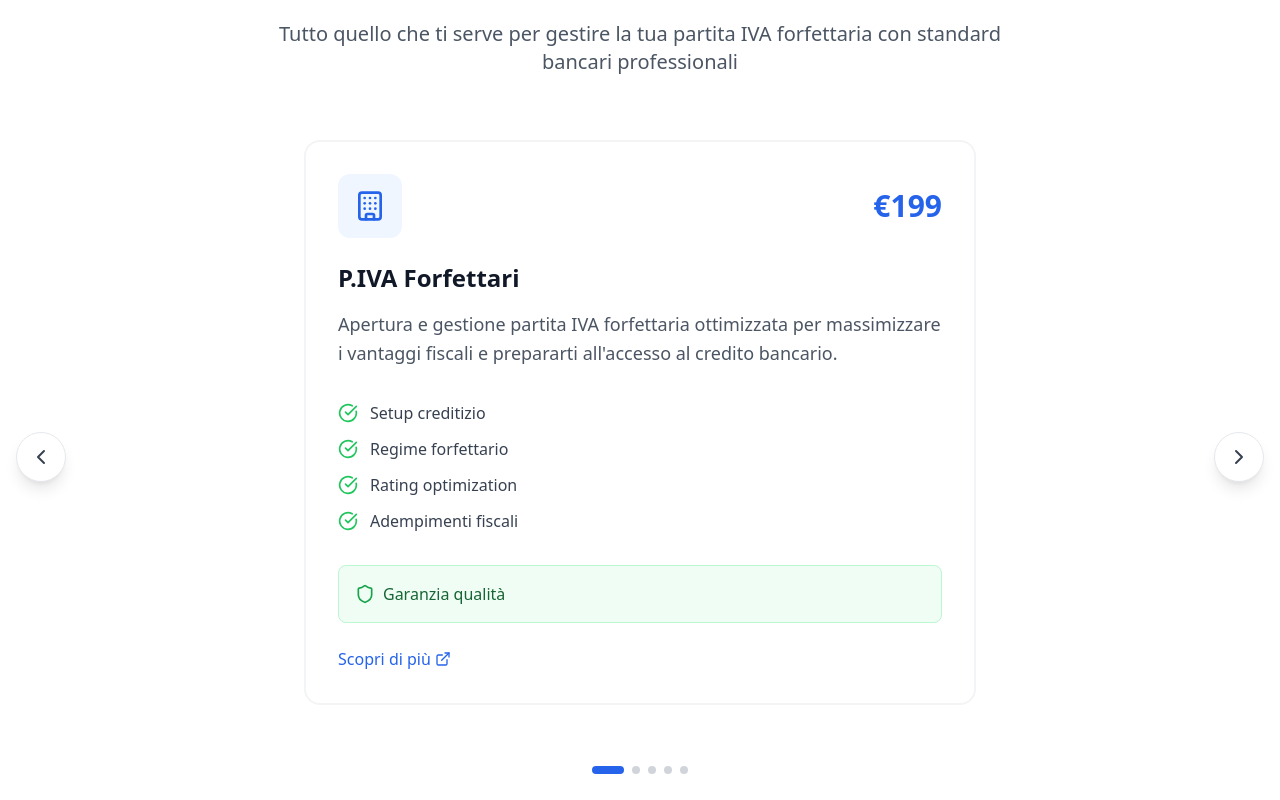
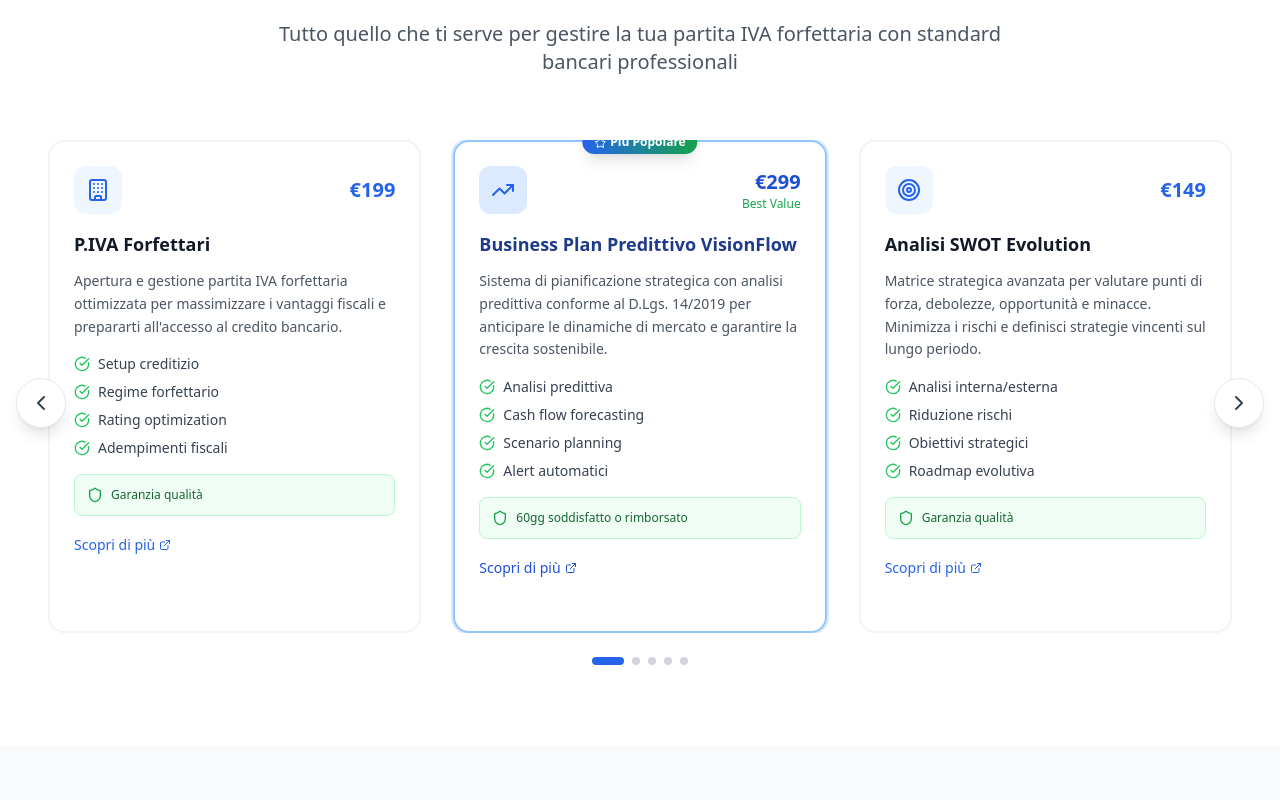
Before and after one commit to lilwesyy/taxflow, a React (Vite) app in the folder frontend/: page / in a window 1280 px wide. Shown: the part 1500-2300 px from the top of the page. Built offline with nearby package versions, Linux system fonts and the light colour scheme; no server answers.

Commit message:
Implement infinite horizontal carousel for services section
- Show 3 services at a time (1 on mobile)
- Infinite scrolling loop effect
- Services repeated 3 times for seamless transition
- Smooth navigation with arrow buttons
- Dot indicators for current position
- Responsive card sizing

```diff
--- a/frontend/src/components/LandingPage.tsx
+++ b/frontend/src/components/LandingPage.tsx
@@ -726,82 +726,84 @@ export default function LandingPage({ onShowLogin, onShowRegister }: LandingPage
             </p>
           </div>
 
-          {/* Carousel Container */}
+          {/* Infinite Carousel Container */}
           <div className="relative">
             {/* Navigation Buttons */}
             <button
-              onClick={() => setCurrentService((prev) => (prev === 0 ? services.length - 1 : prev - 1))}
+              onClick={() => setCurrentService((prev) => prev - 1)}
               className="absolute left-0 top-1/2 -translate-y-1/2 -translate-x-4 z-10 bg-white rounded-full p-3 shadow-lg hover:shadow-xl transition-all duration-200 hover:scale-110 border border-gray-200"
-              aria-label="Servizio precedente"
+              aria-label="Scorri a sinistra"
             >
               <ChevronLeft className="h-6 w-6 text-gray-700" />
             </button>
 
             <button
-              onClick={() => setCurrentService((prev) => (prev === services.length - 1 ? 0 : prev + 1))}
+              onClick={() => setCurrentService((prev) => prev + 1)}
               className="absolute right-0 top-1/2 -translate-y-1/2 translate-x-4 z-10 bg-white rounded-full p-3 shadow-lg hover:shadow-xl transition-all duration-200 hover:scale-110 border border-gray-200"
-              aria-label="Servizio successivo"
+              aria-label="Scorri a destra"
             >
               <ChevronRight className="h-6 w-6 text-gray-700" />
             </button>
 
-            {/* Services Carousel */}
+            {/* Infinite Scrolling Services */}
             <div className="overflow-hidden">
               <div
-                className="flex transition-transform duration-500 ease-in-out"
-                style={{ transform: `translateX(-${currentService * 100}%)` }}
+                className="flex transition-transform duration-500 ease-out"
+                style={{ transform: `translateX(calc(-${(currentService % services.length) * (100 / 3)}% - ${currentService * 2}rem))` }}
               >
-                {services.map((service, index) => {
+                {/* Render services 3 times for infinite effect */}
+                {[...services, ...services, ...services].map((service, index) => {
                   const Icon = service.icon
-                  const isPopular = index === 1 // Second service is most popular
+                  const actualIndex = index % services.length
+                  const isPopular = actualIndex === 1 // Second service is most popular
                   return (
                     <div
                       key={index}
-                      className="w-full flex-shrink-0 px-4"
+                      className="w-full md:w-1/3 flex-shrink-0 px-4"
                     >
                       <div
-                        className={`group bg-white border-2 ${isPopular ? 'border-primary-300 ring-2 ring-primary-100' : 'border-gray-100'} rounded-2xl p-8 hover:border-primary-200 hover:shadow-xl transition-all duration-300 relative max-w-2xl mx-auto`}
+                        className={`group bg-white border-2 ${isPopular ? 'border-primary-300 ring-2 ring-primary-100' : 'border-gray-100'} rounded-2xl p-6 hover:border-primary-200 hover:shadow-xl transition-all duration-300 relative h-full`}
                       >
                         {/* Popular Badge */}
                         {isPopular && (
                           <div className="absolute -top-3 left-1/2 transform -translate-x-1/2">
-                            <div className="bg-gradient-to-r from-primary-600 to-green-600 text-white px-4 py-1 rounded-full text-sm font-semibold shadow-lg">
+                            <div className="bg-gradient-to-r from-primary-600 to-green-600 text-white px-3 py-1 rounded-full text-xs font-semibold shadow-lg">
                               <Star className="h-3 w-3 inline mr-1" />
                               Più Popolare
                             </div>
                           </div>
                         )}
 
-                        <div className="flex items-center justify-between mb-6">
-                          <div className={`${isPopular ? 'bg-primary-100' : 'bg-primary-50'} w-16 h-16 rounded-xl flex items-center justify-center group-hover:bg-primary-100 transition-colors`}>
-                            <Icon className="h-8 w-8 text-primary-600" />
+                        <div className="flex items-center justify-between mb-4">
+                          <div className={`${isPopular ? 'bg-primary-100' : 'bg-primary-50'} w-12 h-12 rounded-xl flex items-center justify-center group-hover:bg-primary-100 transition-colors`}>
+                            <Icon className="h-6 w-6 text-primary-600" />
                           </div>
                           <div className="text-right">
-                            <div className={`text-3xl font-bold ${isPopular ? 'text-primary-700' : 'text-primary-600'}`}>{service.price}</div>
+                            <div className={`text-xl font-bold ${isPopular ? 'text-primary-700' : 'text-primary-600'}`}>{service.price}</div>
                             {isPopular && (
-                              <div className="text-xs text-green-600 font-medium">Miglior Valore</div>
+                              <div className="text-xs text-green-600 font-medium">Best Value</div>
                             )}
                           </div>
                         </div>
 
-                        <h3 className={`text-2xl font-bold ${isPopular ? 'text-primary-900' : 'text-gray-900'} mb-4`}>{service.title}</h3>
-                        <p className="text-gray-600 mb-8 leading-relaxed text-lg">{service.description}</p>
+                        <h3 className={`text-lg font-bold ${isPopular ? 'text-primary-900' : 'text-gray-900'} mb-3`}>{service.title}</h3>
+                        <p className="text-gray-600 mb-4 leading-relaxed text-sm">{service.description}</p>
 
-                        <div className="space-y-3 mb-8">
+                        <div className="space-y-2 mb-4">
                           {service.features.map((feature, featureIndex) => (
                             <div key={featureIndex} className="flex items-center text-gray-700">
-                              <CheckCircle className="h-5 w-5 text-green-500 mr-3 flex-shrink-0" />
-                              <span className="text-base">{feature}</span>
+                              <CheckCircle className="h-4 w-4 text-green-500 mr-2 flex-shrink-0" />
+                              <span className="text-sm">{feature}</span>
                             </div>
                           ))}
                         </div>
 
                         {/* Guarantee Badge */}
-                        <div className="mb-6 p-4 bg-green-50 border border-green-200 rounded-lg">
+                        <div className="mb-4 p-3 bg-green-50 border border-green-200 rounded-lg">
                           <div className="flex items-center">
-                            <Shield className="h-5 w-5 text-green-600 mr-2" />
-                            <span className="text-green-800 font-medium">
-                              {isPopular ? '60 giorni soddisfatto o rimborsato' : 'Garanzia qualità'}
+                            <Shield className="h-4 w-4 text-green-600 mr-2" />
+                            <span className="text-green-800 font-medium text-xs">
+                              {isPopular ? '60gg soddisfatto o rimborsato' : 'Garanzia qualità'}
                             </span>
                           </div>
                         </div>
@@ -810,11 +812,11 @@ export default function LandingPage({ onShowLogin, onShowRegister }: LandingPage
                           href={service.learnMoreUrl}
                           target="_blank"
                           rel="noopener noreferrer"
-                          className={`inline-flex items-center ${isPopular ? 'text-primary-700 hover:text-primary-800' : 'text-primary-600 hover:text-primary-700'} font-medium group-hover:underline`}
+                          className={`inline-flex items-center ${isPopular ? 'text-primary-700 hover:text-primary-800' : 'text-primary-600 hover:text-primary-700'} font-medium text-sm group-hover:underline`}
                           title={service.learnMoreText}
                         >
                           Scopri di più
-                          <ExternalLink className="h-4 w-4 ml-1" />
+                          <ExternalLink className="h-3 w-3 ml-1" />
                         </a>
                       </div>
                     </div>
@@ -823,14 +825,14 @@ export default function LandingPage({ onShowLogin, onShowRegister }: LandingPage
               </div>
             </div>
 
-            {/* Dots Indicator */}
-            <div className="flex justify-center mt-8 space-x-2">
+            {/* Progress Indicator */}
+            <div className="flex justify-center mt-6 space-x-2">
               {services.map((_, index) => (
                 <button
                   key={index}
                   onClick={() => setCurrentService(index)}
                   className={`h-2 rounded-full transition-all duration-300 ${
-                    index === currentService
+                    (currentService % services.length) === index
                       ? 'w-8 bg-primary-600'
                       : 'w-2 bg-gray-300 hover:bg-gray-400'
                   }`}
```
